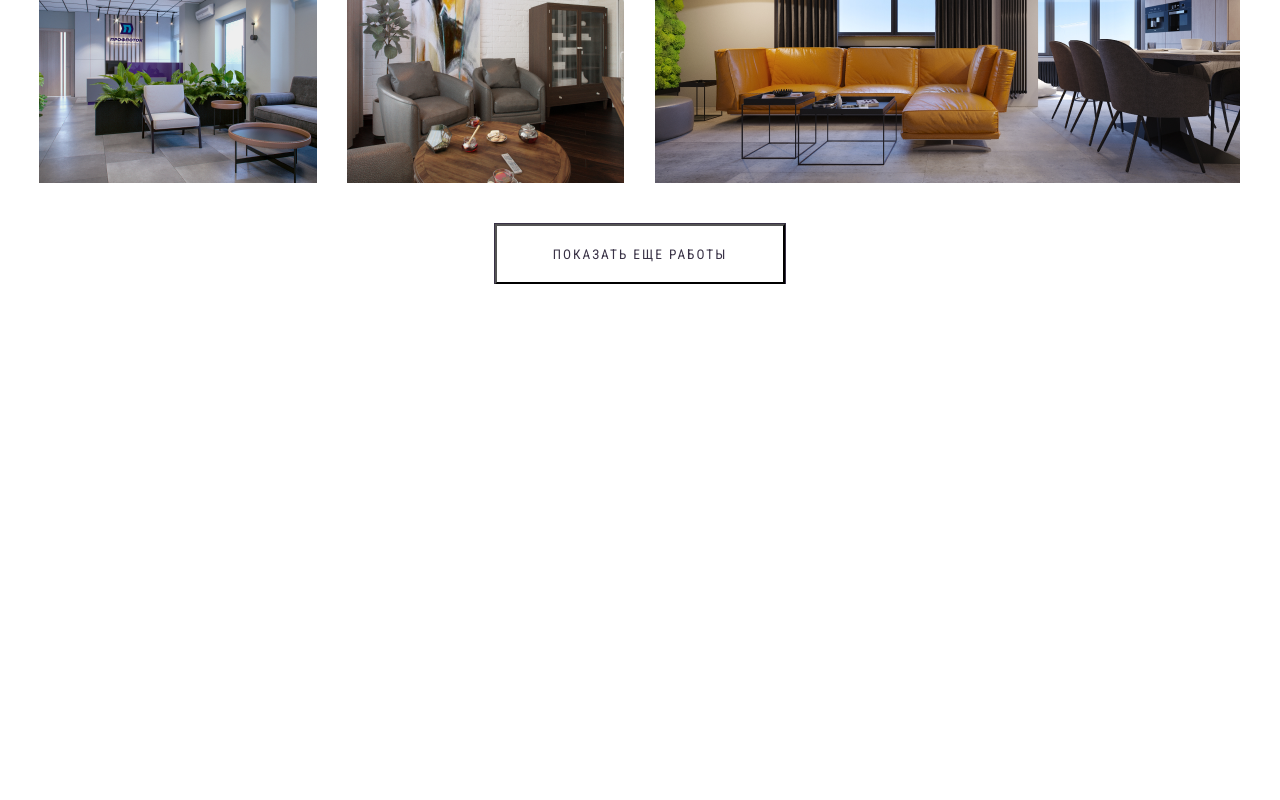
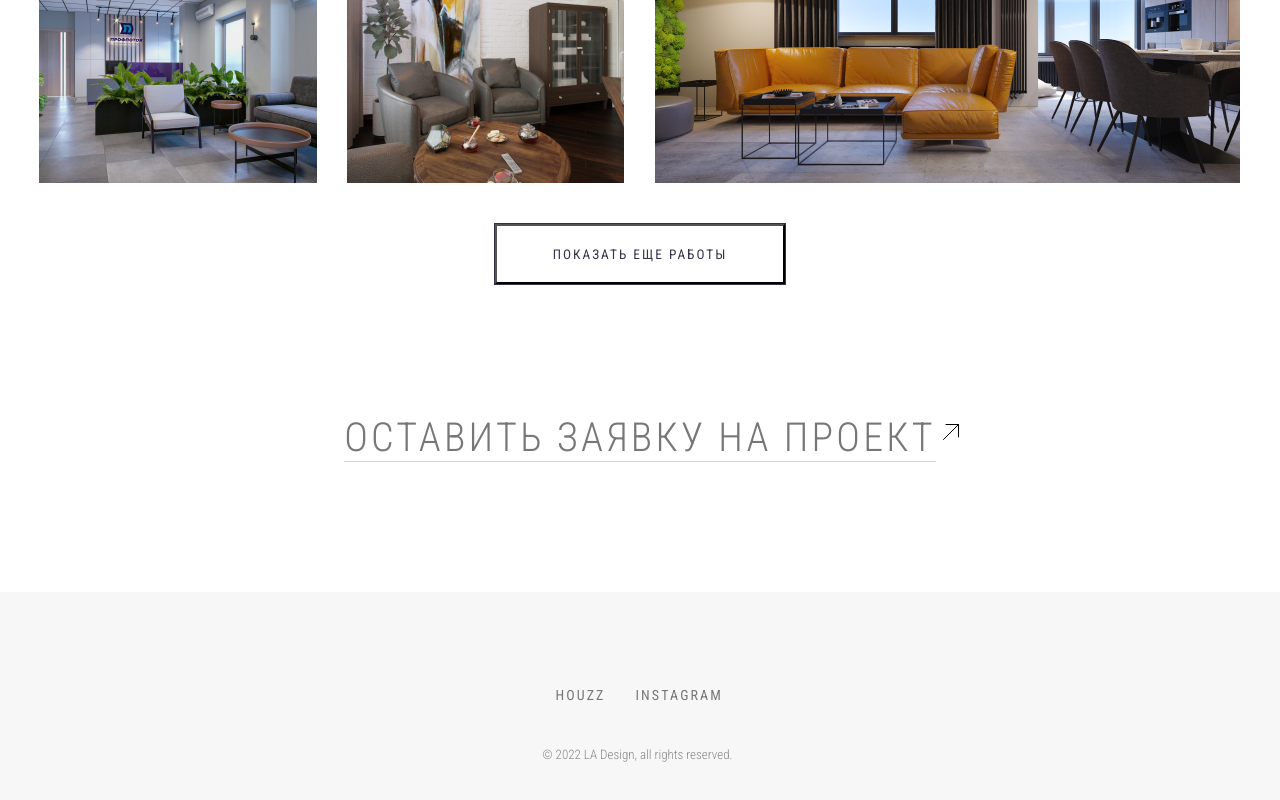
Before and after one commit to arinaab/ladesign-vue, a Vue app: page / in a window 1280 px wide. Shown: the part 2882-3682 px from the top of the page. Before the commit the page ends 3166 px from the top, so only its background shows below. Built offline with nearby package versions, Linux system fonts and the light colour scheme.

Commit message:
add footer

```diff
--- /dev/null
+++ b/src/components/FooterApp/FooterApp.vue
@@ -0,0 +1,19 @@
+<template>
+    <footer class="footer">
+        <div class="footer__wrapper">
+            <a class="footer__link" href="#">houzz</a>
+            <a class="footer__link" href="#">instagram</a>
+            <p class="footer__text">© 2022 LA Design, all rights reserved.</p>
+        </div>
+    </footer>
+</template>
+
+<script>
+    export default {
+        name: "FooterApp"
+    }
+</script>
+
+<style scoped lang="scss">
+    @use "style";
+</style>
--- /dev/null
+++ b/src/components/FooterApp/style.scss
@@ -0,0 +1,31 @@
+.footer {
+  margin-top: 130px;
+  height: 250px;
+  padding: 95px 0;
+  background: #F7F7F7;
+  &__wrapper {
+    width: 215px;
+    margin: 0 auto;
+    display: grid;
+    grid-template-columns: 73px 107px;
+    grid-template-rows: repeat(2, 30px);
+    gap: 30px;
+  }
+  &__link {
+    text-decoration: none;
+    font-size: 14px;
+    letter-spacing: 0.15em;
+    text-transform: uppercase;
+    color: #777777;
+    &:first-child {
+      text-align: right;
+    }
+  }
+  &__text {
+    font-weight: 300;
+    font-size: 13px;
+    color: #878787;
+    grid-column: 1/3;
+    text-align: center;
+  }
+}
--- a/src/components/HeaderApp/style.scss
+++ b/src/components/HeaderApp/style.scss
@@ -44,6 +44,8 @@
   }
 
   &.light {
-    background-color: #fff;
+    background-color:  #F7F7F7;
+    height: 85px;
+    padding: 20px 0 20px;
   }
 }
--- a/src/components/PortfolioApp/PortfolioApp.vue
+++ b/src/components/PortfolioApp/PortfolioApp.vue
@@ -10,6 +10,10 @@
         <button-app v-if="!moreItems" @click="showMoreItems">Показать еще работы</button-app>
         <div v-if="moreItems" class="portfolio__items">
             <img v-for="item in itemsImg" :key="item.id" :src="item.src" :alt="item.alt">
+        </div>
+        <div class="portfolio__link">
+            <a href="#">Оставить заявку на проект</a>
+            <img src="@/assets/arrowportfolio.svg" alt="arrow">
         </div>
     </div>
 </template>
--- a/src/components/PortfolioApp/style.scss
+++ b/src/components/PortfolioApp/style.scss
@@ -85,4 +85,30 @@
       }
     }
   }
+  &__link {
+    margin-top: 130px;
+    border-bottom: 1px solid #D5D5D5;
+    position: relative;
+    a {
+      font-weight: 300;
+      font-size: 40px;
+      text-align: center;
+      letter-spacing: 0.08em;
+      text-transform: uppercase;
+      color: #777777;
+      text-decoration: none;
+      &:hover {
+        color: #393246;
+      }
+    }
+    &:hover {
+      border-bottom: 1px solid #393246;
+    }
+    img {
+      display: block;
+      position: absolute;
+      top: 10px;
+      right: -23px;
+    }
+  }
 }
--- a/src/views/MainView/MainView.vue
+++ b/src/views/MainView/MainView.vue
@@ -5,6 +5,7 @@
             <confidence-app></confidence-app>
             <portfolio-app></portfolio-app>
         </div>
+        <footer-app></footer-app>
     </div>
 </template>
 
@@ -12,19 +13,12 @@
     import PromoApp from "@/components/PromoApp/PromoApp";
     import ConfidenceApp from "@/components/ConfidenceApp/ConfidenceApp";
     import PortfolioApp from "@/components/PortfolioApp/PortfolioApp";
+    import FooterApp from "@/components/FooterApp/FooterApp";
     export default {
         name: "MainView",
         components: {
-            PromoApp, ConfidenceApp, PortfolioApp
+            PromoApp, ConfidenceApp, PortfolioApp, FooterApp
         }
-        // methods: {
-        //     onScroll () {
-        //         console.log(document.documentElement.scrollTop)
-        //     }
-        // },
-        // mounted () {
-        //     window.addEventListener('scroll', this.onScroll);
-        // }
     }
 </script>
 
```
Also changed, not shown: src/assets/arrowportfolio.svg (added).
